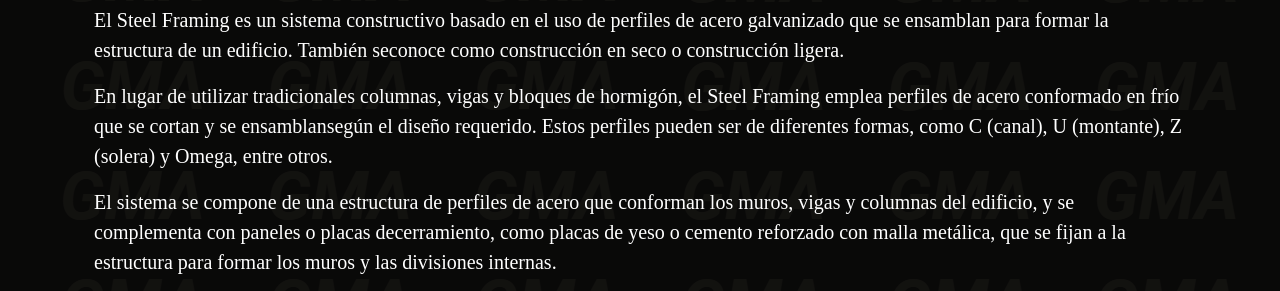
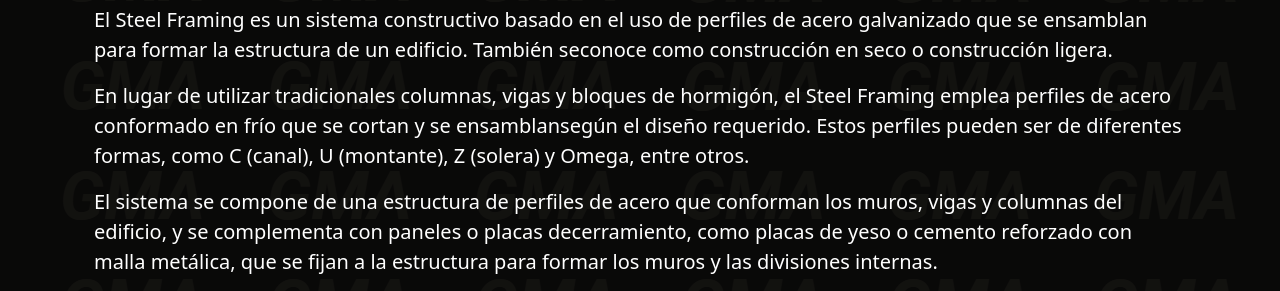
Before and after one commit to BeheNico/GMA, a plain HTML site: page index.html in a window 1280 px wide. Shown: the part 182-473 px from the top of the page. Drawn offline with Linux system fonts and the light colour scheme; files that its build step writes are made by us from their sources; files whose address does not match are found by name.

Commit message:
cambiando otra vez los links

```diff
--- a/index.html
+++ b/index.html
@@ -12,8 +12,8 @@
         <link href="https://cdn.jsdelivr.net/npm/bootstrap@5.0.2/dist/css/bootstrap.min.css" rel="stylesheet" integrity="sha384-EVSTQN3/azprG1Anm3QDgpJLIm9Nao0Yz1ztcQTwFspd3yD65VohhpuuCOmLASjC" crossorigin="anonymous">-->
 
 
-        <link rel="stylesheet" href="/css/bootstrap.min.css">
-        <link rel="stylesheet" href="/css/estilos.css">
+        <link rel="stylesheet" href="../Mi-pag-con-Boostrap/css/estilos.css">
+        <link rel="stylesheet" href="../Mi-pag-con-Boostrap/css/bootstrap.min.css">
 
     </head>
     <body>    <!-- aca va toda la estructura de mi pagina web-->
```
